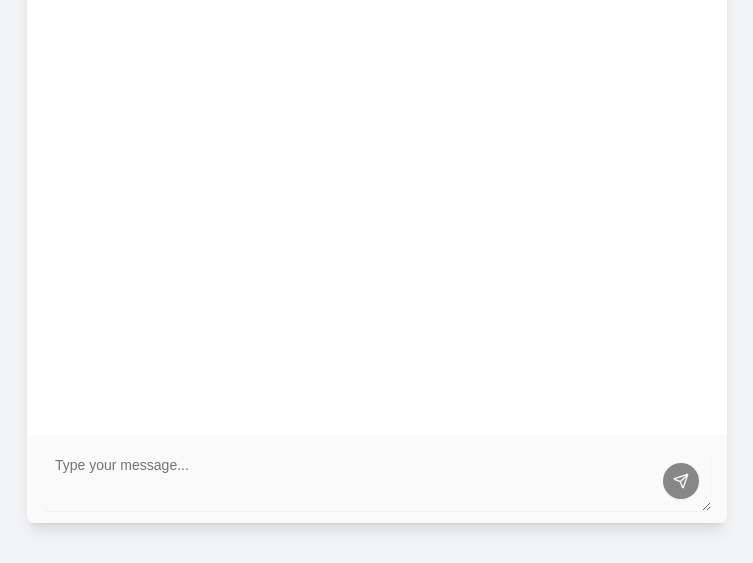
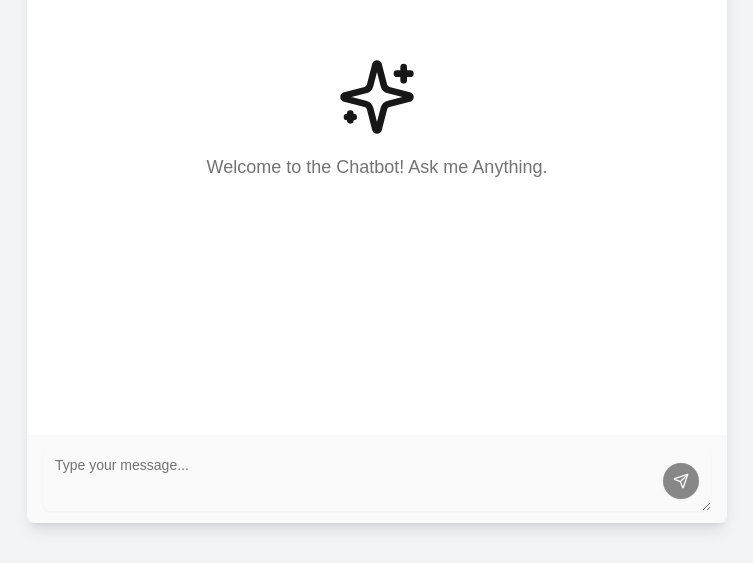
Before and after one commit to gabrielgpavao/gemini-ai-chatbot, a Next.js app: page / in a window 1280 px wide. Shown: the part 237-800 px from the top of the page, without its empty margins (263-1016 px from the left). Built offline with nearby package versions, Linux system fonts and the light colour scheme.

Commit message:
feat: default ai screen

```diff
--- a/components/chatbot.tsx
+++ b/components/chatbot.tsx
@@ -19,6 +19,18 @@ export function Chatbot() {
   return (
     <div className="flex flex-col h-full max-h-[90vh] w-full max-w-[43.75rem] mx-auto bg-background rounded-lg shadow-lg">
       <div className="flex-1 overflow-auto p-4">
+		{
+          messages.length === 0 && (
+			<div className='flex flex-col justify-center items-center h-full'>
+              <SparklesIcon className='size-20 text-primary' />
+
+			  <p className='text-lg text-muted-foreground mt-4'>
+				Welcome to the Chatbot! Ask me Anything.
+			  </p>
+			</div>
+		  )
+		}
+
         <div className="flex flex-col gap-4">
           {messages.map((message) =>
 		    message.role === "user"
```
